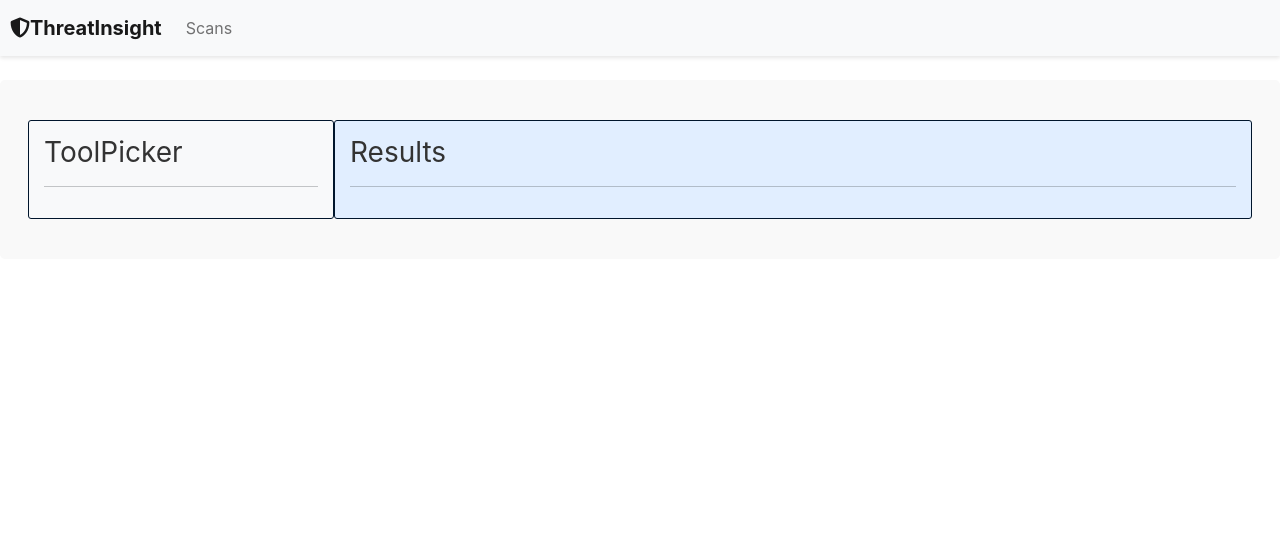
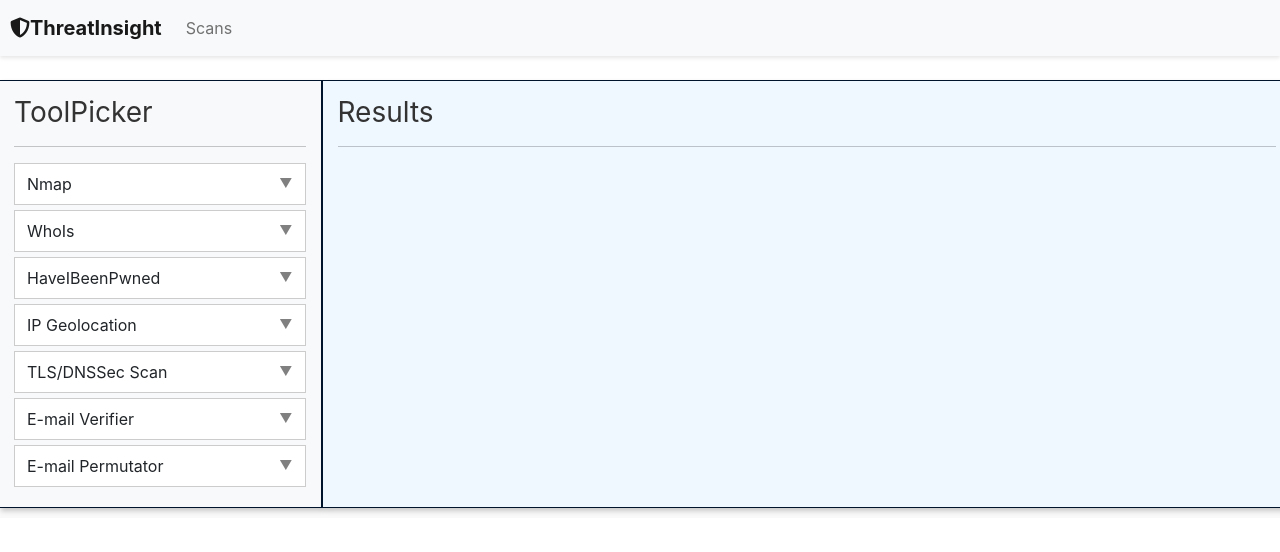
Before and after one commit to neratmatevz/ThreatInsight, a React (Create React App) app in the folder frontend/: page /scans in a window 1280 px wide. Shown: the top 552 px of the page. Built offline with nearby package versions, Linux system fonts and the light colour scheme.

Commit message:
Stran za scan - začetni izgled

```diff
--- a/frontend/src/Pages/HomePage/HomePage.tsx
+++ b/frontend/src/Pages/HomePage/HomePage.tsx
@@ -1,7 +1,7 @@
 import React, { useState } from 'react';
 import axios from 'axios';
 import Header from '../../components/Common/Header/Header';
-import Overview from './Introduction/Overview';
+import Overview from './Overview/Overview';
 import Features from './Features/Features';
 
 
--- a/frontend/src/Pages/HomePage/Introduction/Overview.css
+++ /dev/null
@@ -1,24 +0,0 @@
-.overview-section {
-    background-color: #f4f4f4;
-    padding: 50px 0;
-}
-
-.container {
-    max-width: 1200px;
-}
-
-h2 {
-    font-size: 28px;
-    color: #333;
-    margin-bottom: 15px;
-}
-
-p {
-    font-size: 16px;
-    color: #666;
-    line-height: 1.6;
-}
-.img-fluid {
-    border-radius: 8px;
-    box-shadow: 0 4px 8px rgba(0,0,0,0.1);
-}
--- /dev/null
+++ b/frontend/src/Pages/HomePage/Overview/Overview.css
@@ -0,0 +1,43 @@
+.overview-section {
+    background-color: #f4f4f4;
+    padding: 150px 0;
+}
+
+.container {
+    max-width: 1200px;
+}
+
+h2 {
+    font-size: 28px;
+    color: #333;
+    margin-bottom: 15px;
+}
+
+p {
+    font-size: 16px;
+    color: #666;
+    line-height: 1.6;
+}
+.img-fluid {
+    border-radius: 8px;
+    box-shadow: 0 4px 8px rgba(0,0,0,0.1);
+}
+
+.overview-section .explore-button {
+    display: inline-block;
+    padding: 10px 20px;
+    margin-top: 15px;
+    background-color: #f8f9fa;
+    color: #212529;
+    text-decoration: none;
+    font-weight: bold;
+    border: 1px solid #ced4da;
+    border-radius: 2px;
+    transition: all 0.3s ease;
+    border-radius: 4px;
+}
+
+.overview-section .explore-button:hover {
+    background-color: #e2e6ea;
+    border-color: #adb5bd;
+}
--- a/frontend/src/Pages/HomePage/Introduction/Overview.tsx
+++ b/frontend/src/Pages/HomePage/Overview/Overview.tsx
@@ -1,5 +1,6 @@
 import React from 'react';
 import './Overview.css';
+import { Link } from 'react-router-dom';
 
 const Overview = () => {
     return (
@@ -10,6 +11,7 @@
                         <h2>Welcome to ThreatInsight</h2>
                         <p>Your one-stop solution for cybersecurity needs. All tools in one place, easy to access and free to use.</p>
                         <p>Explore our tools to enhance your security posture effectively.</p>
+                        <Link to="/scans" className="explore-button">Explore More</Link>
                     </div>
                     <div className="col-lg-4">
                         <img src="/images/overview.jpg" alt="Cyber Security" className="img-fluid" />
--- a/frontend/src/Pages/ScansPage/Results/Results.css
+++ b/frontend/src/Pages/ScansPage/Results/Results.css
@@ -2,13 +2,15 @@
 /*CELOTEN OKVIR*/
 .scans-container {
     background-color: #f9f9f9;
-    padding: 40px;
-    border-radius: 5px;
+    padding-left: 10px;
 }
 
-.results-container {
-    border: 1px solid #00152c; /* Light blue border */
-    background-color: #e1eeff; /* Light blue background */
+.results-container,
+.toolpicker-container {
+    border: 1px solid #00152c;
+    background-color: #eff7ff;
     padding: 15px;
-    border-radius: 3px;
+    margin-bottom: 10px;
+    box-shadow: 3px 3px 5px rgba(0,0,0,0.2);
+
 }
--- a/frontend/src/Pages/ScansPage/ToolPicker/ToolPicker.css
+++ b/frontend/src/Pages/ScansPage/ToolPicker/ToolPicker.css
@@ -1,6 +1,39 @@
-.toolpicker-container {
-    border: 1px solid #00152c; /* Light blue border */
-    background-color: #e1eeff; /* Light blue background */
-    padding: 15px;
-    border-radius: 3px;
+.tool-item {
+    padding: 8px 12px;
+    margin: 5px 0;
+    background-color: #ffffff;
+    border: 1px solid #ccc;
+    cursor: pointer;
+    display: flex;
+    justify-content: space-between;
+    align-items: center;
+    width: 100%;
 }
+.tool-item:hover {
+    background-color: #f0f0f0;
+}
+
+
+
+.tool-detail {
+    padding: 8px 12px;
+    background-color: #f9f9f9;
+    border-left: 2px solid #007bff;
+    margin: 0 0 5px 10px;
+}
+
+.arrow {
+    display: inline-block;
+    transition: transform 0.3s ease;
+    color: gray;
+    font-size: 13px;
+    text-align: right;
+}
+
+.down::after {
+    content: "▼";
+}
+
+.up::after {
+    content: "▲";
+}
--- a/frontend/src/Pages/ScansPage/ToolPicker/ToolPicker.tsx
+++ b/frontend/src/Pages/ScansPage/ToolPicker/ToolPicker.tsx
@@ -1,13 +1,32 @@
-// ToolPicker.tsx
-import React from 'react';
+import React, { useState } from 'react';
 import './ToolPicker.css';
 
-const ToolPicker = () => {
+const ToolPicker: React.FC = () => {
+    const [visibleTool, setVisibleTool] = useState<string | null>(null);
+
+    const toggleTool = (toolName: string) => {
+        setVisibleTool(visibleTool === toolName ? null : toolName);
+    };
+
+    const tools = ["Nmap", "WhoIs", "HaveIBeenPwned", "IP Geolocation", "TLS/DNSSec Scan", "E-mail Verifier", "E-mail Permutator"];
+
     return (
         <div className="bg-light col-3 toolpicker-container">
-            {/* ToolPicker content */}
-            <h2 className="mb-2 fw-normal">ToolPicker</h2><hr></hr>
-            {/* Add your tools/options here */}
+            <h2 className="mb-2 fw-normal">ToolPicker</h2>
+            <hr></hr>
+            {tools.map((tool, index) => (
+                <div key={index} className="tool-entry">
+                    <div className="tool-item" onClick={() => toggleTool(tool)}>
+                        {tool}
+                        <span className={`arrow ${visibleTool === tool ? 'up' : 'down'}`}></span>
+                    </div>
+                    {visibleTool === tool && (
+                        <div className="tool-detail">
+                            <p>This is a placeholder for {tool} options and settings.</p>
+                        </div>
+                    )}
+                </div>
+            ))}
         </div>
     );
 }
```
